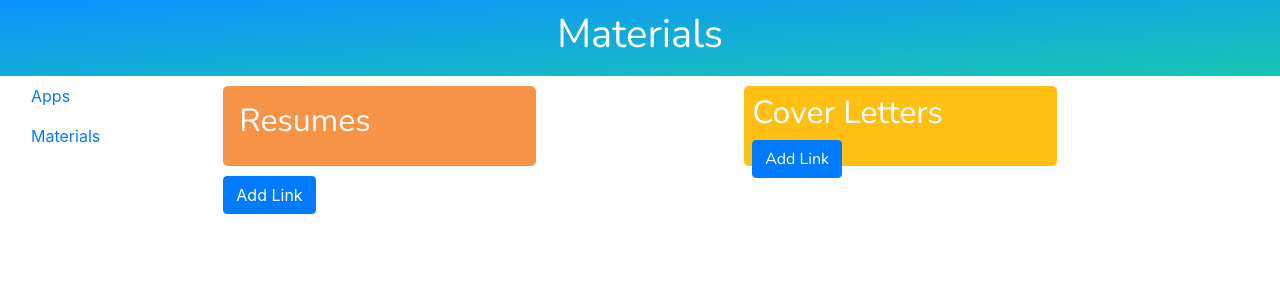
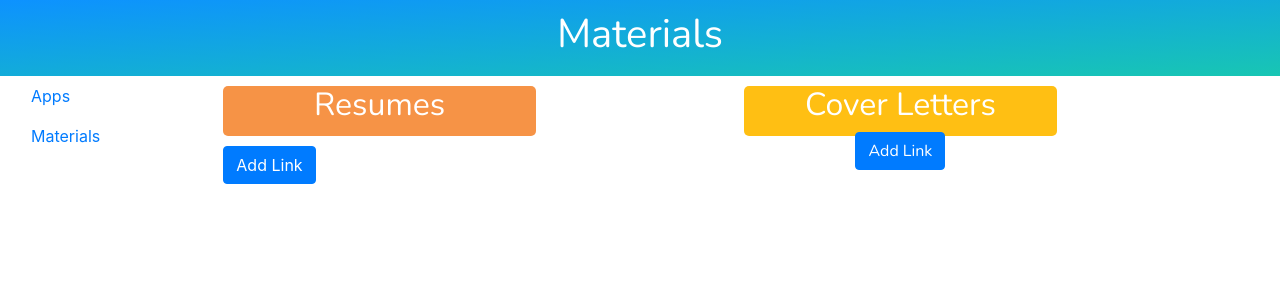
Before and after one commit to magiama9/work-hq, a React (Create React App) app in the folder client/: page /materials in a window 1280 px wide. Shown: the top 300 px of the page. Built offline with nearby package versions, Linux system fonts and the light colour scheme.

Commit message:
changed styling for materials page

```diff
--- a/client/src/pages/Materials.js
+++ b/client/src/pages/Materials.js
@@ -15,22 +15,24 @@ function Materials() {
       paddingBottom: "10px"
     },
     resumes: {
-      height: "80px",
+      height: "50px",
       margin: "10px auto 10px auto",
-      padding: ".5em .5em .5em .5em",
+      padding: "40px auto 10px auto",
       borderRadius: "5px",
       backgroundColor: "#F69346",
       color: "white",
       fontFamily: "'Nunito', sans-serif",
+      textAlign: "center",
     },
     covers: {
-      height: "80px",
+      height: "50px",
       margin: "10px auto 10px auto",
-      padding: ".5em .5em .5em .5em",
+      padding: "40px auto 10px auto",
       borderRadius: "5px",
       backgroundColor: "#FFBF13",
       color: "white",
       fontFamily: "'Nunito', sans-serif",
+      textAlign: "center",
     }
   }
 
```
